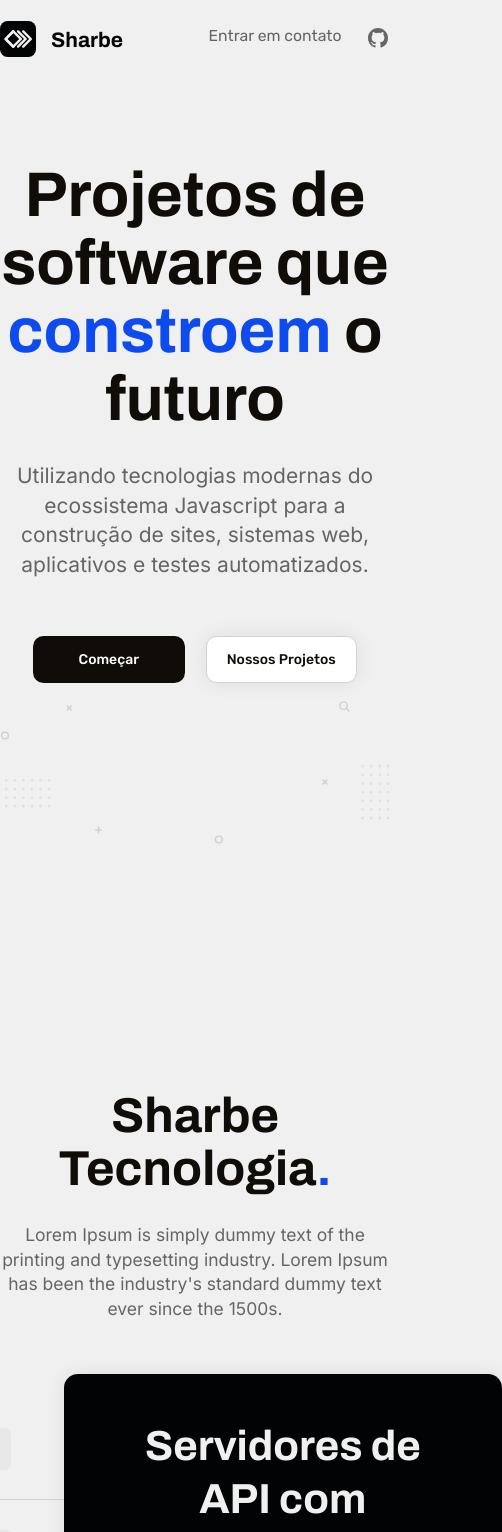
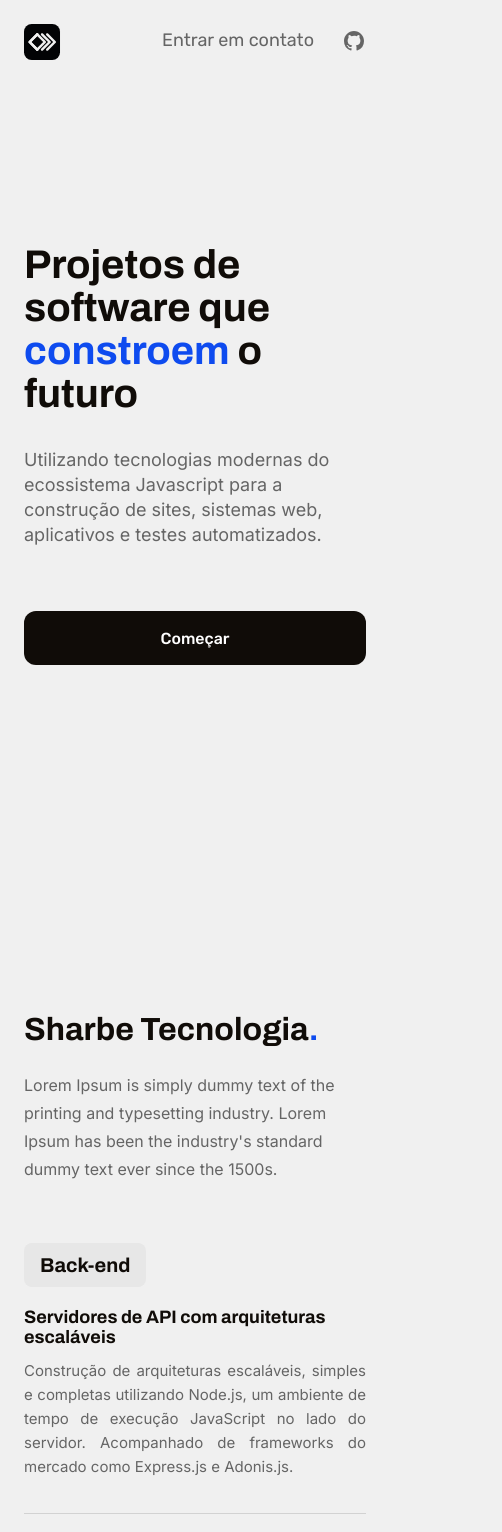
Before and after one commit to devs-sharbe/sharbe-website, a Next.js app: page / in a window 390 px wide. Shown: the top 1532 px of the page, 502 px wide, since content can reach past the window. Built offline with nearby package versions, Linux system fonts and the light colour scheme.

Commit message:
feat: responsive home page

```diff
--- a/package.json
+++ b/package.json
@@ -11,6 +11,7 @@
   "dependencies": {
     "@hookform/resolvers": "^2.8.5",
     "axios": "^0.24.0",
+    "framer-motion": "^5.5.6",
     "next": "12.0.0",
     "nookies": "^2.5.2",
     "react": "17.0.2",
@@ -18,6 +19,7 @@
     "react-dom": "17.0.2",
     "react-hook-form": "^7.22.5",
     "react-icons": "^4.3.1",
+    "react-scroll": "^1.8.4",
     "react-toastify": "^8.1.0",
     "styled-components": "^5.3.3",
     "yup": "^0.32.11"
@@ -26,6 +28,7 @@
     "@types/node": "16.11.6",
     "@types/react": "17.0.33",
     "@types/react-copy-to-clipboard": "^5.0.2",
+    "@types/react-scroll": "^1.8.3",
     "@types/styled-components": "^5.1.15",
     "@typescript-eslint/eslint-plugin": "^4.11.1",
     "@typescript-eslint/parser": "^4.11.1",
--- a/src/components/Footer/index.tsx
+++ b/src/components/Footer/index.tsx
@@ -7,6 +7,7 @@ import {
   RiArrowUpSLine,
   RiArrowDownSLine,
 } from 'react-icons/ri';
+import { animateScroll as scroll } from 'react-scroll';
 
 import { useTheme } from '@/hook/theme';
 
@@ -34,6 +35,10 @@ export function Footer(): JSX.Element {
     handleChangeTheme(theme);
   }
 
+  function handleScrollToTop() {
+    scroll.scrollToTop({ duration: 0 });
+  }
+
   return (
     <Container>
       <SocialNetworksAndPolicies>
@@ -54,8 +59,8 @@ export function Footer(): JSX.Element {
         <Business>
           <span>Sharbe Tecnologia.</span>
           <p>
-            Copyright &copy; {new Date(Date.now()).getFullYear()} Sharbe
-            Tecnologia LTDA. Todos os direitos reservados.{' '}
+            Copyright &copy; {new Date().getFullYear()} Sharbe Tecnologia LTDA.
+            Todos os direitos reservados.{' '}
           </p>
         </Business>
 
@@ -83,7 +88,7 @@ export function Footer(): JSX.Element {
             </SelectIconRight>
           </SelectContent>
           {/* </label> */}
-          <UpButton type="button">
+          <UpButton type="button" onClick={handleScrollToTop}>
             <RiArrowUpSLine size="24" />
           </UpButton>
         </Theme>
--- a/src/components/Header/index.tsx
+++ b/src/components/Header/index.tsx
@@ -3,7 +3,7 @@ import { useRouter } from 'next/router';
 import { useTheme } from 'styled-components';
 import { RiGithubFill } from 'react-icons/ri';
 
-import { Container, Logo, ContactContent } from './styles';
+import { Container, Logo, LogoText, ContactContent } from './styles';
 
 export function Header(): JSX.Element {
   const theme = useTheme();
@@ -47,7 +47,7 @@ export function Header(): JSX.Element {
               fill="#F0F0F0"
             />
           </svg>
-          Sharbe
+          <LogoText>Sharbe</LogoText>
         </Logo>
       </Link>
 
@@ -61,7 +61,7 @@ export function Header(): JSX.Element {
         )}
 
         <a
-          href="https://github.com/viniciusmendite"
+          href="https://github.com/devs-sharbe"
           target="_blank"
           rel="noopener noreferrer"
         >
--- a/src/components/Header/styles.ts
+++ b/src/components/Header/styles.ts
@@ -18,6 +18,10 @@ export const Container = styled.header`
   display: flex;
   align-items: center;
   justify-content: space-between;
+
+  @media (max-width: 1200px) {
+    padding: 0 1.5rem;
+  }
 `;
 
 export const Logo = styled.a<ILogoProps>`
@@ -32,6 +36,12 @@ export const Logo = styled.a<ILogoProps>`
 
   > svg {
     margin-right: 1rem;
+  }
+`;
+
+export const LogoText = styled.span`
+  @media (max-width: 425px) {
+    display: none;
   }
 `;
 
@@ -52,4 +62,12 @@ export const ContactContent = styled.div`
       }
     }
   }
+
+  a {
+    transition: filter 0.2s;
+
+    &:hover {
+      filter: brightness(0.9);
+    }
+  }
 `;
--- a/src/components/TechnologiesBox/styles.ts
+++ b/src/components/TechnologiesBox/styles.ts
@@ -34,6 +34,24 @@ export const Container = styled.div`
 
     margin-top: 2rem;
   }
+
+  @media (max-width: 992px) {
+    max-width: 600px;
+
+    h3 {
+      font-size: 2.5rem;
+      line-height: 3.25rem;
+    }
+
+    p {
+      font-size: 1.125rem;
+      line-height: 1.75rem;
+    }
+  }
+
+  @media (max-width: 767px) {
+    display: none;
+  }
 `;
 
 export const TechnologiesIcons = styled.div`
--- a/src/pages/contact/index.tsx
+++ b/src/pages/contact/index.tsx
@@ -194,7 +194,7 @@ export default function Contact(): JSX.Element {
               <ContactInformationListItem>
                 <span>
                   <RiInformationFill size="24" />
-                  Segunda à sexta, 09 às 17h
+                  Segunda à sexta, 09h às 17h
                 </span>
               </ContactInformationListItem>
             </ContactInformationList>
--- a/src/pages/index.tsx
+++ b/src/pages/index.tsx
@@ -1,4 +1,5 @@
-import { useCallback, useState } from 'react';
+import { useState } from 'react';
+import Link from 'next/link';
 import { ThemeProvider } from 'styled-components';
 import {
   RiArrowRightLine,
@@ -8,6 +9,7 @@ import {
   RiFileCopyLine,
 } from 'react-icons/ri';
 import { CopyToClipboard } from 'react-copy-to-clipboard';
+import { scroller } from 'react-scroll';
 
 import { useTheme } from '@/hook/theme';
 
@@ -23,16 +25,15 @@ import {
   HighlightSection,
   Buttons,
   TechnologiesSection,
-  Heading,
-  Description,
   Technologies,
   TechnologiesList,
   TechnologiesListItem,
+  TechnologiesDescription,
   TechnologiesDivisor,
   MethodologiesSection,
   MethodologiesBoxes,
-  MethodologiesBoxLeft,
-  MethodologiesBoxRight,
+  MethodologiesBoxTop,
+  MethodologiesBoxBottom,
   MethodologiesDivisor,
   MethodologiesTopics,
   MethodologyTopic,
@@ -74,13 +75,17 @@ export default function Home(): JSX.Element {
     }, 3000);
   }
 
+  function handleScrollToTechnologiesSection() {
+    scroller.scrollTo('technologies-section', { duration: 700 });
+  }
+
   return (
     <ThemeProvider theme={themeSelected === 'light' ? lightTheme : darkTheme}>
       <GlobalStyle />
 
       <Header />
       <Container>
-        <HighlightSection>
+        <HighlightSection id="highlight-section">
           <h1>
             Projetos de software que{' '}
             {themeSelected === 'light' ? <span>constroem</span> : 'constroem'} o
@@ -94,21 +99,23 @@ export default function Home(): JSX.Element {
           </p>
 
           <Buttons isLight={themeSelected === 'light'}>
-            <button type="button">Começar</button>
+            <button type="button" onClick={handleScrollToTechnologiesSection}>
+              Começar
+            </button>
 
-            <a>Nossos Projetos</a>
+            {/* <a>Nossos Projetos</a> */}
           </Buttons>
         </HighlightSection>
 
-        <TechnologiesSection>
-          <Heading>
+        <TechnologiesSection name="technologies-section">
+          <h2>
             Sharbe Tecnologia<span>.</span>
-          </Heading>
-          <Description>
+          </h2>
+          <p>
             Lorem Ipsum is simply dummy text of the printing and typesetting
             industry. Lorem Ipsum has been the industry's standard dummy text
             ever since the 1500s.
-          </Description>
+          </p>
 
           <Technologies>
             <TechnologiesList>
@@ -119,6 +126,16 @@ export default function Home(): JSX.Element {
                 >
                   Back-end
                 </button>
+
+                <TechnologiesDescription>
+                  <h3>Servidores de API com arquiteturas escaláveis</h3>
+                  <p>
+                    Construção de arquiteturas escaláveis, simples e completas
+                    utilizando Node.js, um ambiente de tempo de execução
+                    JavaScript no lado do servidor. Acompanhado de frameworks do
+                    mercado como Express.js e Adonis.js.
+                  </p>
+                </TechnologiesDescription>
               </TechnologiesListItem>
               <TechnologiesDivisor />
               <TechnologiesListItem active={technologySelected === 'frontEnd'}>
@@ -128,6 +145,16 @@ export default function Home(): JSX.Element {
                 >
                   Front-end
                 </button>
+
+                <TechnologiesDescription>
+                  <h3>Intregrações Back-end e arquitetura Jamstack</h3>
+                  <p>
+                    Construção, implantação e escalonamento de projetos
+                    Front-End web modernos, utilizando grandes bibliotecas do
+                    mercado como React, ChakraUI, MUI junto a frameworks como
+                    Next.js.
+                  </p>
+                </TechnologiesDescription>
               </TechnologiesListItem>
               <TechnologiesDivisor />
               <TechnologiesListItem active={technologySelected === 'mobile'}>
@@ -137,6 +164,16 @@ export default function Home(): JSX.Element {
                 >
                   Mobile
                 </button>
+
+                <TechnologiesDescription>
+                  <h3>Aplicativos modernos e reativos multiplataforma</h3>
+                  <p>
+                    Desenvolvimento de aplicações mobile modernas e reativas
+                    tanto para iOS quanto para Android de forma nativa
+                    utilizando React Native, uma biblioteca React para
+                    desenvolvimento nativo.
+                  </p>
+                </TechnologiesDescription>
               </TechnologiesListItem>
               <TechnologiesDivisor />
               <TechnologiesListItem active={technologySelected === 'deploy'}>
@@ -146,6 +183,16 @@ export default function Home(): JSX.Element {
                 >
                   Deploy
                 </button>
+
+                <TechnologiesDescription>
+                  <h3>Implantação de projetos em produção e CI/CD</h3>
+                  <p>
+                    Implantação de projetos nas principais plataformas como
+                    Heroku, Digital Ocean, AWS, Vercel, Netlify, entre outras.
+                    Além de automatização desses processos e integração contínua
+                    utilizando Github Actions.
+                  </p>
+                </TechnologiesDescription>
               </TechnologiesListItem>
               <TechnologiesDivisor />
               <TechnologiesListItem
@@ -157,6 +204,16 @@ export default function Home(): JSX.Element {
                 >
                   Automated Tests
                 </button>
+
+                <TechnologiesDescription>
+                  <h3>Testes automatizados aplicados à QA e TDD</h3>
+                  <p>
+                    Construção e desenvolvimento de testes automatizados para
+                    softwares já em funcionamento ou em processo de
+                    desenvolvimento utilizando ferramentas como Jest, Japa e
+                    Cypress com Cucumber (BDD).
+                  </p>
+                </TechnologiesDescription>
               </TechnologiesListItem>
             </TechnologiesList>
 
@@ -166,25 +223,25 @@ export default function Home(): JSX.Element {
 
         <MethodologiesSection>
           <MethodologiesBoxes>
-            <MethodologiesBoxLeft>
+            <MethodologiesBoxTop>
               <h2>
                 Um projeto <span>não é feito</span> apenas de código
               </h2>
 
-              <div>
-                <button type="button">Entrar em contato</button>
-                <a>
-                  Veja nossos projetos <RiArrowRightLine size="24" />
-                </a>
-              </div>
-            </MethodologiesBoxLeft>
-
-            <MethodologiesBoxRight>
               <p>
                 O sucesso de qualquer projeto voltado à elaboração de software
                 depende diretamente da escolha da metodologia mais adequada.
               </p>
-            </MethodologiesBoxRight>
+            </MethodologiesBoxTop>
+
+            <MethodologiesBoxBottom>
+              <Link href="/contact">
+                <a>Entrar em contato</a>
+              </Link>
+              {/* <a>
+                Veja nossos projetos <RiArrowRightLine size="24" />
+              </a> */}
+            </MethodologiesBoxBottom>
           </MethodologiesBoxes>
 
           <MethodologiesDivisor />
@@ -258,7 +315,7 @@ export default function Home(): JSX.Element {
               <RepositoryDivisor />
 
               <span>
-                Certifique-se de ter o Git e o Node.js na versão 14 instalados
+                Certifique-se de ter o Git e o Node.js na versão 16 instalados
                 em sua máquina:
               </span>
 
@@ -267,10 +324,10 @@ export default function Home(): JSX.Element {
                   <span># Clone este repositório usando https</span>
 
                   <CopyToClipboard
-                    text="https://github.com/devs-sharbe/sharbe-website.git"
+                    text="git clone https://github.com/devs-sharbe/sharbe-website.git"
                     onCopy={handleCopyGithubLink}
                   >
-                    <button type="button">
+                    <button type="button" disabled={githubLinkHasCopied}>
                       {githubLinkHasCopied ? (
                         <RiCheckLine size="16" />
                       ) : (
--- a/src/styles/GlobalStyle.ts
+++ b/src/styles/GlobalStyle.ts
@@ -9,18 +9,6 @@ export default createGlobalStyle`
 
   html {
     scroll-behavior: smooth;
-  }
-
-  @media(max-width: 1080px) {
-    html {
-      font-size: 93.75%;
-    }
-  }
-
-  @media(max-width: 720px) {
-    html {
-      font-size: 87.5%;
-    }
   }
 
   body {
--- a/src/styles/home.ts
+++ b/src/styles/home.ts
@@ -1,4 +1,5 @@
 import styled, { css } from 'styled-components';
+import { Element } from 'react-scroll';
 
 import { fonts } from './theme/fonts';
 
@@ -10,12 +11,16 @@ interface ITechnologiesListItem {
   active: boolean;
 }
 
-export const Container = styled.main``;
+export const Container = styled.main`
+  @media (max-width: 1200px) {
+    padding: 0 1.5rem;
+  }
+`;
 
 export const HighlightSection = styled.section`
   max-width: 1120px;
   margin: 0 auto;
-  height: 100vh;
+  min-height: 100vh;
 
   display: flex;
   flex-direction: column;
@@ -45,6 +50,39 @@ export const HighlightSection = styled.section`
 
     max-width: 847px;
     margin-top: 2rem;
+  }
+
+  @media (max-width: 992px) {
+    background: none;
+
+    h1 {
+      font-size: 3rem;
+      max-width: 600px;
+    }
+
+    p {
+      font-size: 1.125rem;
+      max-width: 650px;
+      line-height: 1.5625rem;
+    }
+  }
+
+  @media (max-width: 768px) {
+    h1 {
+      font-size: 2.5rem;
+      max-width: 500px;
+    }
+  }
+
+  @media (max-width: 425px) {
+    h1 {
+      margin-top: 4rem;
+      text-align: left;
+    }
+
+    p {
+      text-align: left;
+    }
   }
 `;
 
@@ -100,17 +138,33 @@ export const Buttons = styled.div<ITheme>`
         box-shadow: 0px 0px 20px rgba(0, 0, 0, 0.08);
       `}
   }
+
+  @media (max-width: 425px) {
+    flex-direction: column;
+    width: 100%;
+
+    button {
+      width: 100%;
+    }
+
+    a {
+      margin-left: unset;
+      margin-top: 1.5rem;
+      width: 100%;
+    }
+  }
 `;
 
-export const TechnologiesSection = styled.section`
+export const TechnologiesSection = styled(Element).attrs({
+  as: 'section',
+})`
   max-width: 1120px;
-  margin: 17.5rem auto 0;
+  margin: 10.5rem auto 0;
   display: flex;
   flex-direction: column;
   align-items: center;
-`;
 
-export const Heading = styled.h2`
+  h2 {
     font-size: 3.5rem;
     font-family: ${fonts.secondary};
     font-weight: 700;
@@ -120,9 +174,9 @@ export const Heading = styled.h2`
     span {
       color: ${({ theme }) => theme.title_highlight};
     }
-`;
+  }
 
-export const Description = styled.p`
+  > p {
     font-size: 1.25rem;
     font-family: ${fonts.primary};
     color: ${({ theme }) => theme.shape};
@@ -131,6 +185,39 @@ export const Description = styled.p`
 
     margin-top: 2rem;
     max-width: 818px;
+  }
+
+  @media (max-width: 992px) {
+    h2 {
+      font-size: 3rem;
+    }
+
+    > p {
+      font-size: 1rem;
+      margin-top: 1.5rem;
+      max-width: 650px;
+    }
+  }
+
+  @media (max-width: 768px) {
+    h2 {
+      font-size: 2.25rem;
+      max-width: 400px;
+    }
+  }
+
+  @media (max-width: 425px) {
+    align-items: unset;
+
+    h2 {
+      font-size: 2rem;
+      text-align: left;
+    }
+
+    > p {
+      text-align: left;
+    }
+  }
 `;
 
 export const Technologies = styled.div`
@@ -168,6 +255,51 @@ export const TechnologiesListItem = styled.li<ITechnologiesListItem>`
       filter: brightness(0.9);
     }
   }
+
+  @media (max-width: 992px) {
+    button {
+      font-size: 1.25rem;
+    }
+  }
+
+  @media (max-width: 767px) {
+    margin-right: 0rem;
+
+    button {
+      color: ${({ theme }) => theme.menu_tech_button_color};
+      background-color: ${({ active, theme }) =>
+        active
+          ? theme.menu_tech_button_background
+          : theme.menu_tech_button_background};
+    }
+  }
+`;
+
+export const TechnologiesDescription = styled.div`
+  display: none;
+  margin-top: 1.25rem;
+
+  h3 {
+    font-size: 1.125rem;
+    font-family: ${fonts.secondary};
+    font-weight: 700;
+    color: ${({ theme }) => theme.title};
+  }
+
+  p {
+    font-size: 0.9375rem;
+    font-family: ${fonts.primary};
+    color: ${({ theme }) => theme.shape};
+    text-align: justify;
+    line-height: 1.5rem;
+    text-align: justify;
+
+    margin-top: 0.75rem;
+  }
+
+  @media (max-width: 767px) {
+    display: block;
+  }
 `;
 
 export const TechnologiesDivisor = styled.div`
@@ -179,15 +311,15 @@ export const TechnologiesDivisor = styled.div`
 
 export const MethodologiesSection = styled.section`
   max-width: 1120px;
-  margin: 17.5rem auto 0;
+  margin: 10.5rem auto 0;
 `;
 
-export const MethodologiesBoxes = styled.section`
+export const MethodologiesBoxes = styled.section``;
+
+export const MethodologiesBoxTop = styled.div`
   display: flex;
   justify-content: space-between;
-`;
 
-export const MethodologiesBoxLeft = styled.div`
   h2 {
     font-size: 3.5rem;
     font-family: ${fonts.secondary};
@@ -201,12 +333,59 @@ export const MethodologiesBoxLeft = styled.div`
     }
   }
 
-  div {
+  p {
+    font-size: 1.0625rem;
+    font-family: ${fonts.primary};
+    color: ${({ theme }) => theme.shape};
+    text-align: justify;
+    line-height: 1.75rem;
+
+    max-width: 400px;
+    margin-top: 0.3rem;
+  }
+
+  @media (max-width: 992px) {
+    flex-direction: column;
+    align-items: center;
+
+    h2 {
+      font-size: 3rem;
+      text-align: center;
+    }
+
+    p {
+      font-size: 1rem;
+      text-align: center;
+      margin-top: 1.5rem;
+      max-width: 650px;
+    }
+  }
+
+  @media (max-width: 768px) {
+    h2 {
+      font-size: 2.25rem;
+      max-width: 400px;
+    }
+  }
+
+  @media (max-width: 425px) {
+    h2 {
+      font-size: 2rem;
+      text-align: left;
+    }
+
+    p {
+      text-align: left;
+    }
+  }
+`;
+
+export const MethodologiesBoxBottom = styled.div`
   display: flex;
   align-items: center;
   margin-top: 3rem;
 
-    button {
+  a:first-child {
     height: 3.375rem;
     padding: 0 1.5rem;
     border-radius: 0.75rem;
@@ -243,19 +422,26 @@ export const MethodologiesBoxLeft = styled.div`
       filter: brightness(0.9);
     }
   }
+
+  @media (max-width: 992px) {
+    justify-content: center;
   }
-`;
 
-export const MethodologiesBoxRight = styled.div`
-  p {
-    font-size: 1.0625rem;
-    font-family: ${fonts.primary};
-    color: ${({ theme }) => theme.shape};
-    text-align: justify;
-    line-height: 1.75rem;
+  @media (max-width: 425px) {
+    flex-direction: column;
+    width: 100%;
 
-    max-width: 400px;
-    margin-top: 0.3rem;
+    button {
+      width: 100%;
+    }
+
+    a {
+      margin-left: unset;
+      margin-top: 1.5rem;
+      width: 100%;
+
+      justify-content: center;
+    }
   }
 `;
 
@@ -271,6 +457,7 @@ export const MethodologiesTopics = styled.div`
   display: flex;
   justify-content: space-between;
   flex-wrap: wrap;
+  gap: 1.5rem;
 `;
 
 export const MethodologyTopic = styled.div`
@@ -292,10 +479,42 @@ export const MethodologyTopic = styled.div`
 
     margin-top: 1rem;
   }
+
+  @media (max-width: 833px) {
+    max-width: 360px;
+  }
+
+  @media (max-width: 792px) {
+    max-width: 340px;
+  }
+
+  @media (max-width: 753px) {
+    max-width: 300px;
+  }
+
+  @media (max-width: 673px) {
+    max-width: 280px;
+  }
+
+  @media (max-width: 632px) {
+    max-width: 260px;
+  }
+
+  @media (max-width: 593px) {
+    max-width: 240px;
+  }
+
+  @media (max-width: 555px) {
+    max-width: 100%;
+
+    & + div {
+      margin-top: 0.5rem;
+    }
+  }
 `;
 
 export const RepositorySection = styled.section<ITheme>`
-  margin-top: 17.5rem;
+  margin-top: 10.5rem;
 
   ${({ isLight }) =>
     isLight
@@ -307,6 +526,12 @@ export const RepositorySection = styled.section<ITheme>`
         `}
 
   background-size: contain;
+
+  @media (max-width: 992px) {
+    display: flex;
+    flex-direction: column;
+    background: none;
+  }
 `;
 
 export const RepositorySectionContent = styled.div`
@@ -320,6 +545,28 @@ export const RepositorySectionContent = styled.div`
     color: ${({ theme }) => theme.title};
 
     max-width: 632px;
+  }
+
+  @media (max-width: 992px) {
+    h2 {
+      font-size: 3rem;
+      margin: 0 auto;
+      text-align: center;
+    }
+  }
+
+  @media (max-width: 768px) {
+    h2 {
+      font-size: 2.25rem;
+      max-width: 400px;
+    }
+  }
+
+  @media (max-width: 425px) {
+    h2 {
+      font-size: 2rem;
+      text-align: left;
+    }
   }
 `;
 
@@ -350,6 +597,26 @@ export const RepositorySectionDescriptionContent = styled.div`
 
     > svg {
       margin-left: 0.25rem;
+    }
+  }
+
+  @media (max-width: 992px) {
+    justify-content: center;
+
+    p {
+      font-size: 1rem;
+      line-height: 1.375rem;
+      text-align: center;
+    }
+
+    a {
+      display: none;
+    }
+  }
+
+  @media (max-width: 992px) {
+    p {
+      text-align: left;
     }
   }
 `;
@@ -390,6 +657,29 @@ export const RepositoryBox = styled.div<ITheme>`
     display: block;
     max-width: 518px;
   }
+
+  @media (max-width: 768px) {
+    padding: 1.5rem;
+  }
+
+  @media (max-width: 520px) {
+    padding: 1.25rem;
+  }
+
+  @media (max-width: 425px) {
+    padding: 1rem;
+
+    p {
+      font-size: 0.9375rem;
+      line-height: 1.25rem;
+    }
+
+    span {
+      font-size: 0.9375rem;
+      font-weight: normal;
+      line-height: 1.25rem;
+    }
+  }
 `;
 
 export const RepositoryBoxTitleContent = styled.div`
@@ -407,6 +697,24 @@ export const RepositoryBoxTitleContent = styled.div`
     font-size: 0;
     color: ${({ theme }) => theme.external_link};
   }
+
+  @media (max-width: 768px) {
+    h3 {
+      font-size: 1.375rem;
+    }
+  }
+
+  @media (max-width: 520px) {
+    h3 {
+      font-size: 1.25rem;
+    }
+  }
+
+  @media (max-width: 425px) {
+    h3 {
+      font-size: 1.125rem;
+    }
+  }
 `;
 
 export const RepositoryDivisor = styled.div`
@@ -423,6 +731,10 @@ export const CodeBlock = styled.div`
   border-radius: 0.5rem;
   background-color: ${({ theme }) =>
     theme.box_repository_code_block_background};
+
+  @media (max-width: 520px) {
+    padding: 0.5rem;
+  }
 `;
 
 export const CodeBlockTitleContent = styled.div`
@@ -442,6 +754,16 @@ export const CodeBlockTitleContent = styled.div`
     font-size: 0;
     background-color: transparent;
     color: ${({ theme }) => theme.box_repository_code_block_title};
+
+    &:disabled {
+      cursor: not-allowed;
+    }
+  }
+
+  @media (max-width: 520px) {
+    span {
+      font-size: 0.75rem;
+    }
   }
 `;
 
@@ -453,4 +775,10 @@ export const CodeBlockCommandLine = styled.div`
     font-family: ${fonts.code}, sans-serif;
     color: ${({ theme }) => theme.box_repository_code_block_text};
   }
+
+  @media (max-width: 520px) {
+    span {
+      font-size: 0.85rem;
+    }
+  }
 `;
```
Also changed, not shown: src/components/Footer/styles.ts (+40 -1 lines), src/components/Form/TextArea/styles.ts (+15 -0 lines), 1 other file (tests, documents, lock files or other folders). Lines whose indentation alone changed are shown as unchanged.
